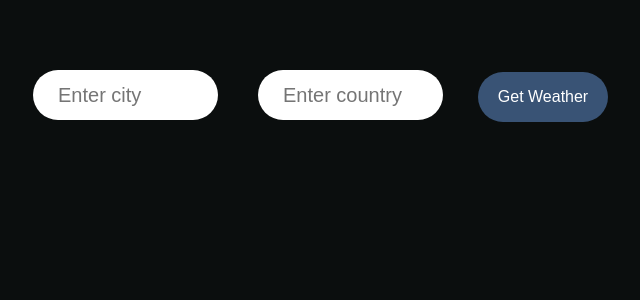
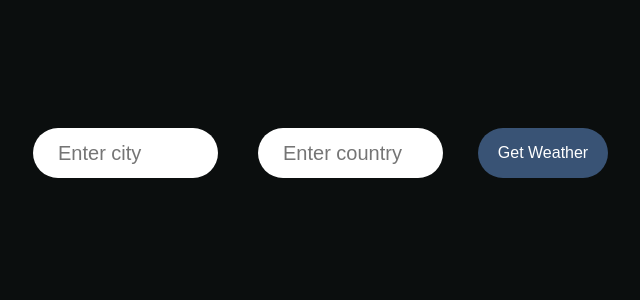
Before and after one commit to sammieeblaq/weather-app, a React (Create React App) app: page / in a window 1280 px wide. Shown: the top 300 px of the page, without its empty margins (317-957 px from the left). Built offline with nearby package versions, Linux system fonts and the light colour scheme.

Commit message:
Abstracted the Form component

```diff
--- a/src/App.js
+++ b/src/App.js
@@ -2,6 +2,7 @@ import React, { useState } from "react";
 import axios from "axios";
 import "./App.css";
 import Weather from "./components/Weather/Weather";
+import Form from "./components/Form/Form";
 
 const api_key = "e876ad8eedce4610f913d17aaaadae72"
 
@@ -44,7 +45,6 @@ const App = () => {
     return (
         <div className="App">
             <Weather
-                loadWeather = {getWeather}
                 city = {city}
                 country = {country}
                 temp = {temp}
@@ -52,6 +52,7 @@ const App = () => {
                 temp_min = {temp_min}
                 description = {description}
             />
+            <Form loadWeather={getWeather} />
         </div>
     )
 }
--- /dev/null
+++ b/src/components/Form/Form.css
@@ -0,0 +1,5 @@
+.box {
+    display: flex;
+    justify-content: center;
+    margin: 50px;
+ }
--- /dev/null
+++ b/src/components/Form/Form.js
@@ -0,0 +1,14 @@
+import React from "react";
+import "./Form.css";
+
+const Form = ({ loadWeather }) => (
+    <>
+        <form className="box" onSubmit={loadWeather}>
+            <input type="text" name="city" placeholder="Enter city"/>
+            <input type="text" name="country" placeholder="Enter country" />
+            <span className="button"><button type="submit" value="search">Get Weather</button></span>
+        </form>
+    </>
+)
+
+export default Form;
--- a/src/components/Weather/Weather.css
+++ b/src/components/Weather/Weather.css
@@ -14,12 +14,6 @@
    text-decoration: underline;
    text-decoration-color: whitesmoke;
 } */
-
-.box {
-   display: flex;
-   justify-content: center;
-   margin: 50px;
-}
 
 .display-weather {
    display: flex;
--- a/src/components/Weather/Weather.js
+++ b/src/components/Weather/Weather.js
@@ -14,13 +14,6 @@ const Weather =
     }) => {
         return (
             <>
-                <div className="box">
-                    <form onSubmit={loadWeather}>
-                        <input type="text" name="city" placeholder="Enter city"/>
-                        <input type="text" name="country" placeholder="Enter country" />
-                        <span className="button"><button type="submit" value="search">Get Weather</button></span>
-                    </form>
-                </div>
                 <div className="display-weather">
                     <div>
                         { temp ? <span><h2>{ Math.floor(temp) }&deg;</h2></span> : null }
```
